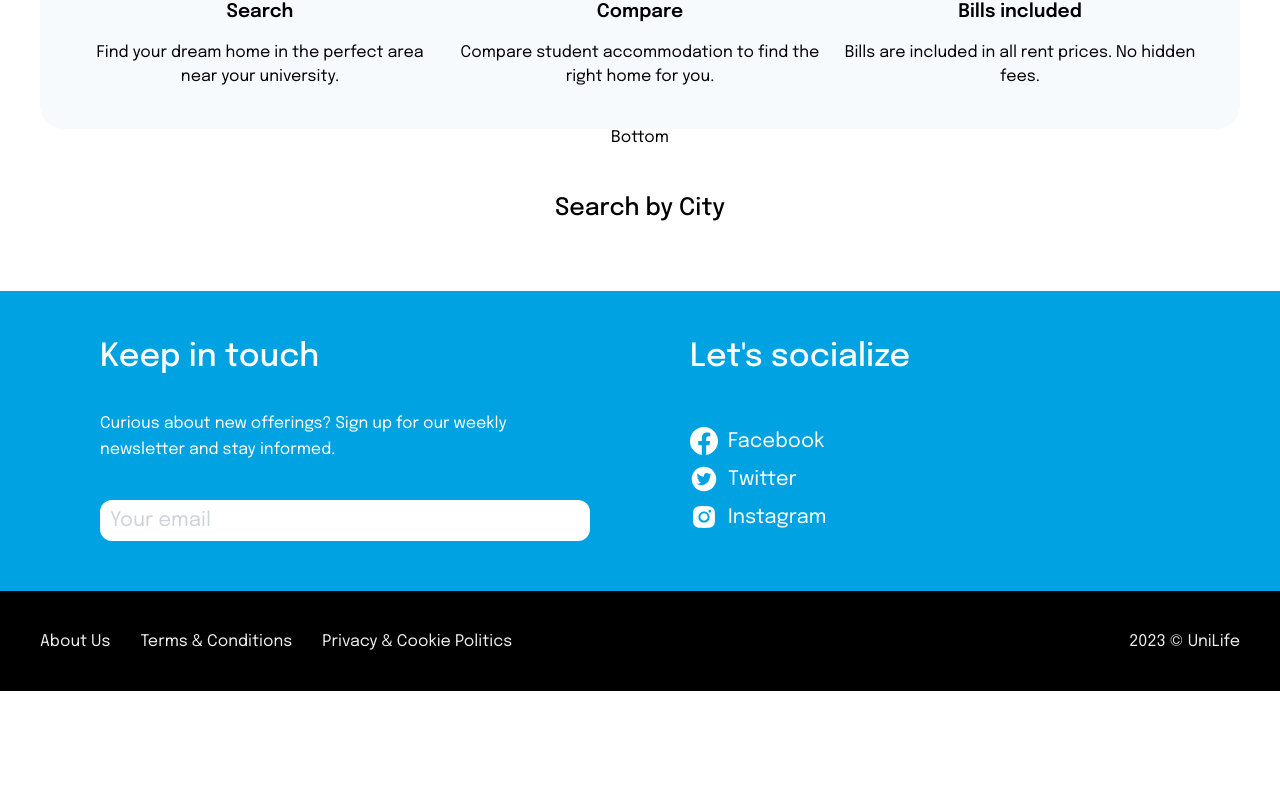
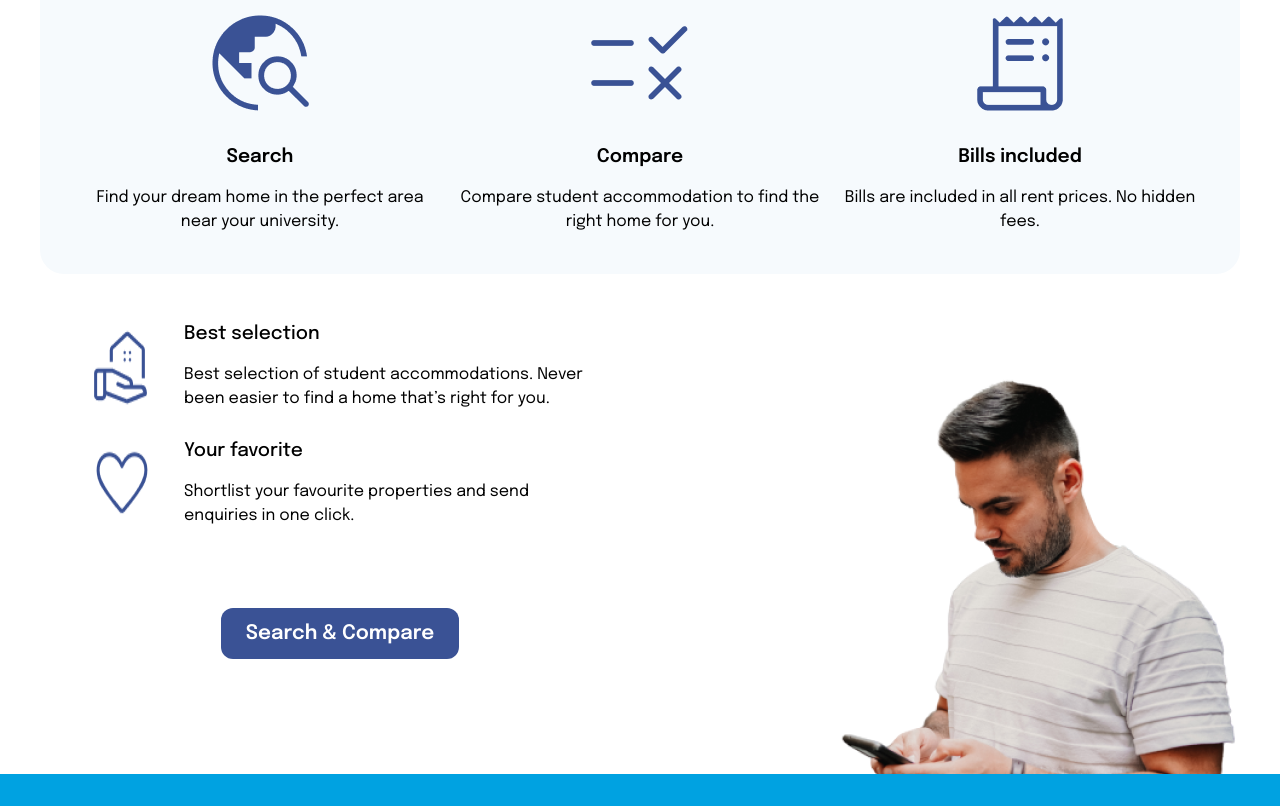
Before and after one commit to paulhondl/unilife, a React (Vite) app: page / in a window 1280 px wide. Shown: the part 314-1120 px from the top of the page. Before the commit the page ends 1005 px from the top, so only its background shows below. Built offline with nearby package versions, Linux system fonts and the light colour scheme; no server answers.

Commit message:
added Compare component

```diff
--- a/src/App.jsx
+++ b/src/App.jsx
@@ -12,8 +12,8 @@ function App() {
   return (
    <BrowserRouter>
     <Header />
+    <AllCities />
     <TopCities />
-    <AllCities />
     <SocialMedia />
     <Footer />
    </BrowserRouter>
--- a/src/components/Compare/Compare.css
+++ b/src/components/Compare/Compare.css
@@ -2,6 +2,10 @@
   padding-inline: 40px;
   text-align: center;
   height: auto;
+}
+
+.compare-container p {
+  line-height: 1.5;
 }
 
 .compare-top-container {
@@ -26,14 +30,58 @@
   margin-block: 20px;
 }
 
-.compare-feature p {
-  line-height: 1.5;
-}
-
 .compare-top-container
 {
   background-color: #F6FAFD;
   border-radius: 24px;
+}
+
+.compare-bottom-container {
+  display: flex;
+  height: 500px
+}
+
+.bottom-info,
+.bottom-picture {
+  flex-basis: 50%;
+}
+
+.bottom-info {
+  padding: 50px;
+  display: flex;
+  flex-direction: column;
+  gap: 30px;
+}
+
+.info-selection,
+.info-favorite {
+  display: flex;
+  gap: 30px;
+  text-align: left;
+}
+
+.info-selection h3,
+.info-favorite h3 {
+  font-weight: 500;
+  margin-bottom: 20px;
+}
+
+.bottom-info button {
+  align-self: center;
+  color: white;
+  background: #3A5295;
+  border: none;
+  font-size: 1.25rem;
+  font-weight: 600;
+  padding: 15px 25px;
+  border-radius: 12px;
+  margin-top: 50px;
+}
+
+.bottom-picture {
+  background-image: url("../../../public/Rectangle\ 6.png");
+  background-repeat: no-repeat;
+  background-position: right 50px ;
 }
 
 @media (max-width: 750px) {
@@ -49,4 +97,7 @@
     flex-basis: unset;
     width: 80%;
   }
+  .compare-bottom-container {
+    display: none;
+  }
 }
--- a/src/components/Compare/Compare.jsx
+++ b/src/components/Compare/Compare.jsx
@@ -24,7 +24,27 @@ function Compare() {
         </div>
       </div>
       <div className="compare-bottom-container">
-        Bottom
+        <div className="bottom-info">
+          <div className="info-selection">
+            <img src="../../../public/real_estate_agent_FILL0_wght300_GRAD0_opsz48.png" alt="real-estate-logo" />
+            <div className="selection-text">
+              <h3>Best selection</h3>
+              <p>Best selection of student accommodations. Never been easier to find a home that’s right for you.</p>
+            </div>
+          </div>
+          <div className="info-favorite">
+            <img src="../../../public/favorite_FILL0_wght300_GRAD0_opsz48.png" alt="favorite-logo" />
+            <div className="favorite-text">
+              <h3>Your favorite</h3>
+              <p>Shortlist your favourite properties and send enquiries in one click.</p>
+            </div>
+          </div>
+          <button>Search & Compare</button>
+        </div>
+        <div className="bottom-picture">
+
+        </div>
+
       </div>
     </div>
 
```
Also changed, not shown: public/Rectangle 6.png (added).
